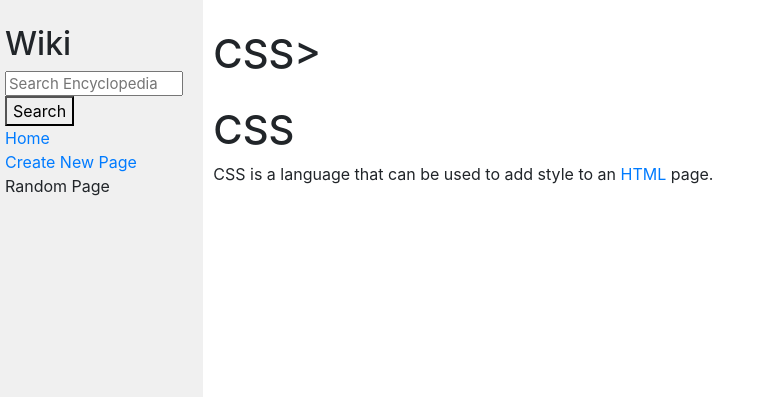
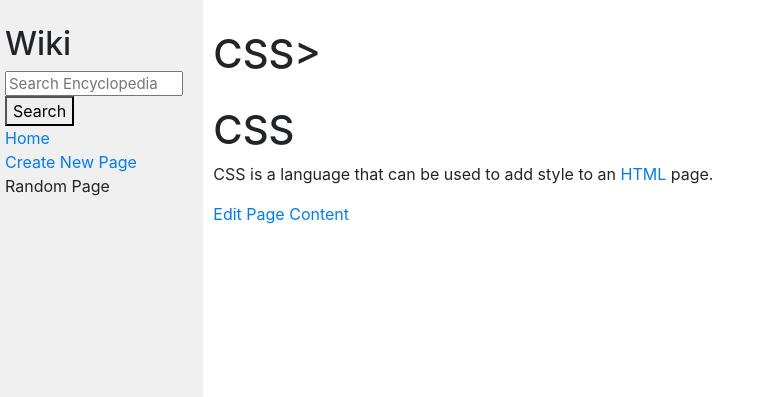
Before and after one commit to soukasamadi/Wiki, a Django app: page /wiki/CSS in a window 1280 px wide. Shown: the top 397 px of the page, without its empty margins (0-766 px from the left). Run offline with Django 3.2, Linux system fonts and the light colour scheme; some libraries are stand-ins or nearby versions.

Commit message:
Add Edit Page

```diff
--- a/encyclopedia/templates/encyclopedia/entry.html
+++ b/encyclopedia/templates/encyclopedia/entry.html
@@ -9,4 +9,7 @@
    <div>
         {{ content|safe }}
    </div>
+   <div>
+        <a href="{% url 'edit_page' title=title %}">Edit Page Content</a>
+   </div>
 {% endblock %}
--- a/encyclopedia/urls.py
+++ b/encyclopedia/urls.py
@@ -7,5 +7,5 @@ urlpatterns = [
     path("wiki/<str:title>", views.entry, name="entry"),
     path("search/", views.search, name="search"),
     path("new/", views.new_page, name="new_page"),
-
+    path("edit/<str:title>", views.edit_page, name="edit_page"),
 ]
--- a/encyclopedia/views.py
+++ b/encyclopedia/views.py
@@ -61,3 +61,21 @@ def new_page(request):
         return redirect("entry", title=title)
 
     return render(request, "encyclopedia/new_page.html")
+
+def edit_page(request, title):
+    if request.method == "POST":
+        content = request.POST.get("content")
+        if content:
+            util.save_entry(title, content)
+            return redirect("entry", title=title)
+    else:
+        content = util.get_entry(title)
+        if content is None:
+            return render (request, "encyclopedia/error.html", {
+                "message": "The requested page does not exist. "
+            })
+
+        return render(request, "encyclopedia/edit_page.html", {
+            "title": title,
+            "content": content,
+        })
```
Also changed, not shown: encyclopedia/templates/encyclopedia/edit_page.html (added, +17 -0 lines), entries/Rea.md (deleted, +0 -1 lines), entries/React.md (added, +1 -0 lines).
